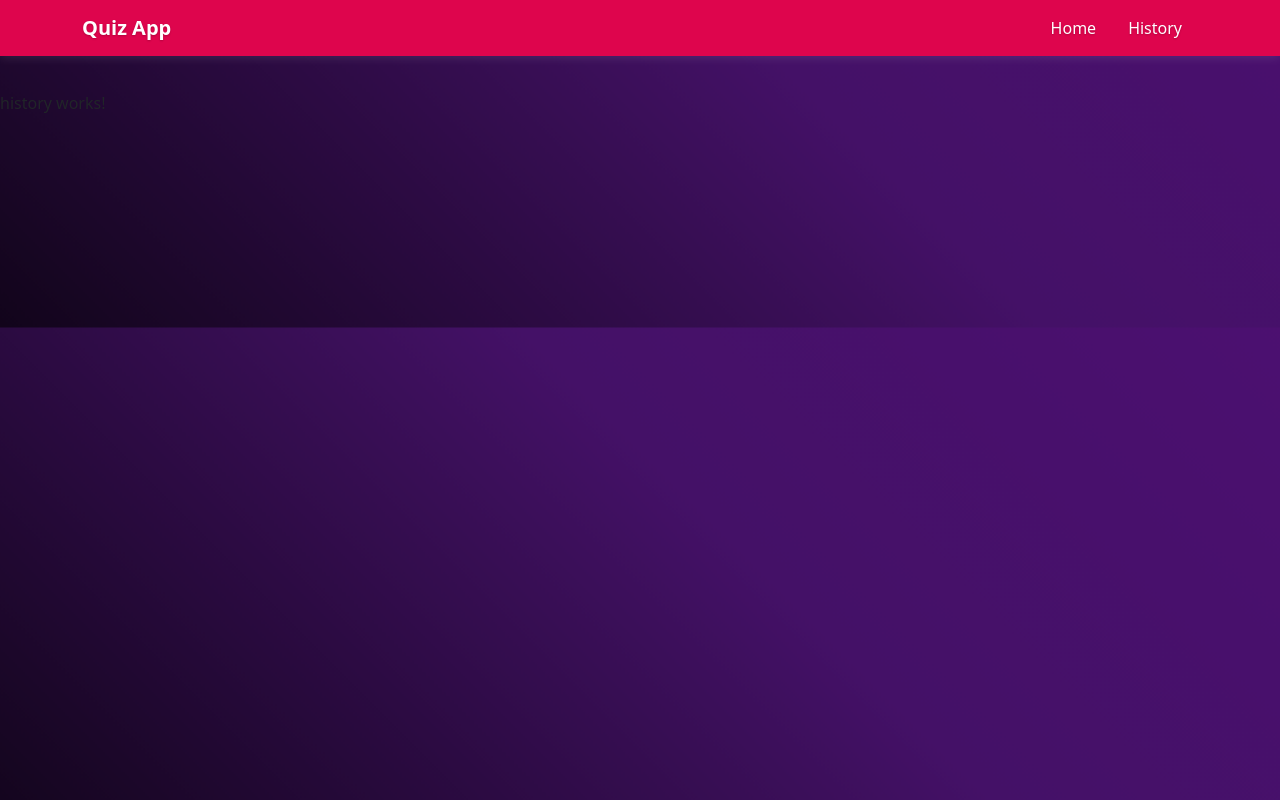
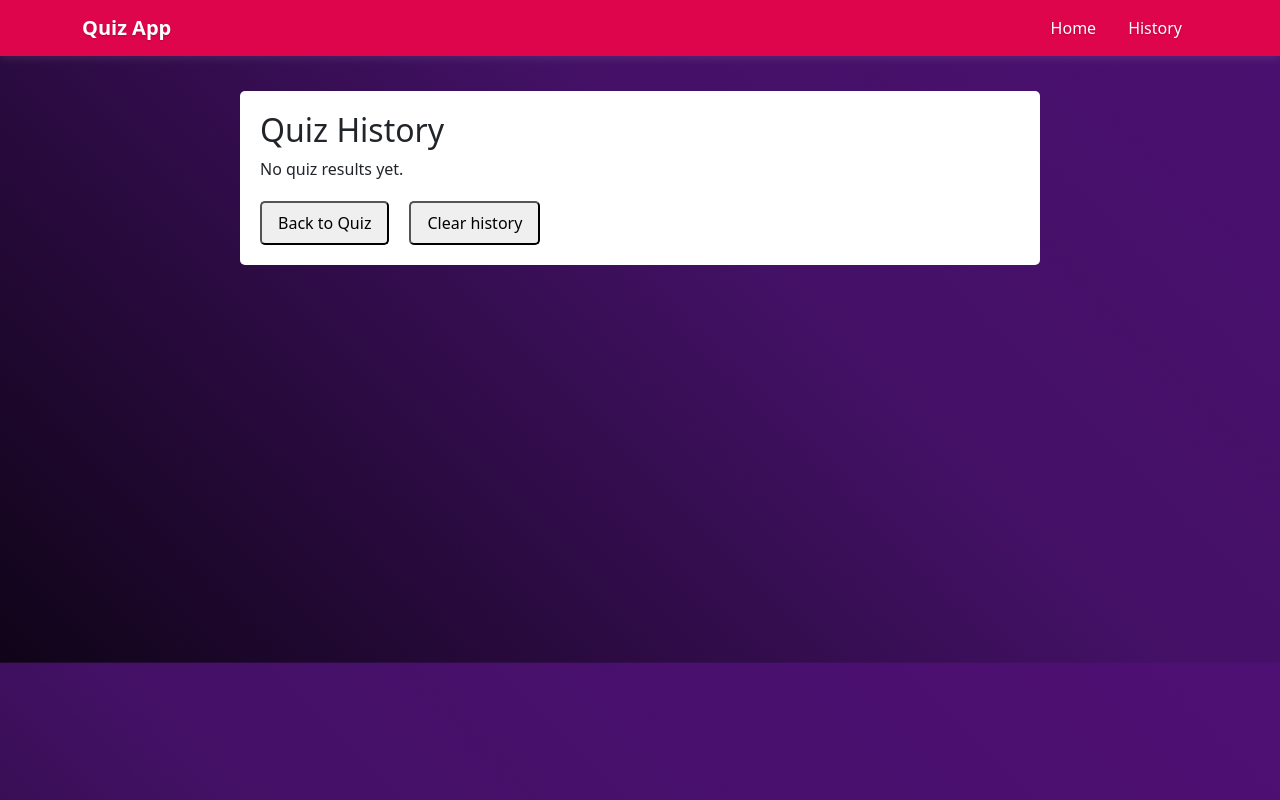
Before and after one commit to SamiChafik/SP4_BR2, an Angular app: page /history in a window 1280 px wide. Built offline with nearby package versions, Linux system fonts and the light colour scheme.

Commit message:
history page to show all users scores + clear button to clear local storage

```diff
--- a/src/app/components/history/history.component.html
+++ b/src/app/components/history/history.component.html
@@ -1 +1,30 @@
-<p>history works!</p>
+<div class="history-container">
+    <h2>Quiz History</h2>
+
+    <div *ngIf="history.length === 0" class="no-results">
+      No quiz results yet.
+    </div>
+
+    <table *ngIf="history.length > 0">
+      <thead>
+        <tr>
+          <th>Name</th>
+          <th>Score</th>
+          <th>Date</th>
+          <th>Category</th>
+        </tr>
+      </thead>
+      <tbody>
+        <tr *ngFor="let result of history">
+          <td>{{ result.name }}</td>
+          <td>{{ result.score }}/{{ result.total }}</td>
+          <td>{{ result.date }}</td>
+          <td>{{ result.category }}</td>
+        </tr>
+      </tbody>
+    </table>
+
+    <button (click)="goHome()">Back to Quiz</button>
+    <button (click)="clear()">Clear history</button>
+
+  </div>
--- a/src/app/components/history/history.component.scss
+++ b/src/app/components/history/history.component.scss
@@ -0,0 +1,27 @@
+.history-container {
+    max-width: 800px;
+    margin: 0 auto;
+    padding: 20px;
+    background-color: white;
+    // padding: 1rem;
+    border-radius: 5px;
+  }
+  table {
+    width: 100%;
+    border-collapse: collapse;
+    margin: 20px 0;
+  }
+  th, td {
+    padding: 10px;
+    border: 1px solid #ddd;
+    text-align: left;
+  }
+  th {
+    background-color: #f5f5f5;
+  }
+  button {
+    margin-top: 20px;
+    margin-right: 20px;
+    padding: 8px 16px;
+    border-radius: 5px;
+  }
--- a/src/app/components/history/history.component.ts
+++ b/src/app/components/history/history.component.ts
@@ -1,12 +1,32 @@
 import { Component } from '@angular/core';
+import { Router } from '@angular/router';
+import { CommonModule } from '@angular/common';
 
 @Component({
   selector: 'app-history',
   standalone: true,
-  imports: [],
+  imports: [CommonModule],
   templateUrl: './history.component.html',
   styleUrl: './history.component.scss'
 })
 export class HistoryComponent {
+  history: any[] = [];
 
+  constructor(private router: Router) {
+    this.loadHistory();
+  }
+
+  loadHistory() {
+    const savedHistory = localStorage.getItem('quizHistory');
+    this.history = savedHistory ? JSON.parse(savedHistory) : [];
+  }
+
+  goHome() {
+    this.router.navigate(['/']);
+  }
+
+  clear() {
+    localStorage.clear();
+    this.history = [];
+  }
 }
```
